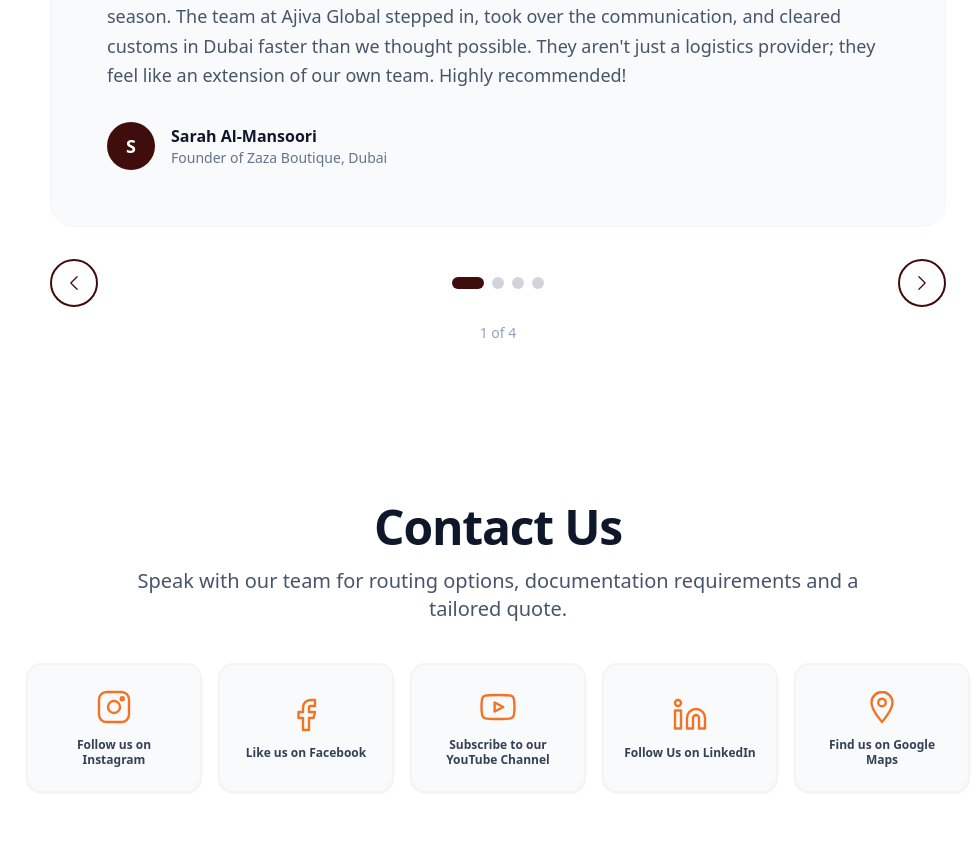
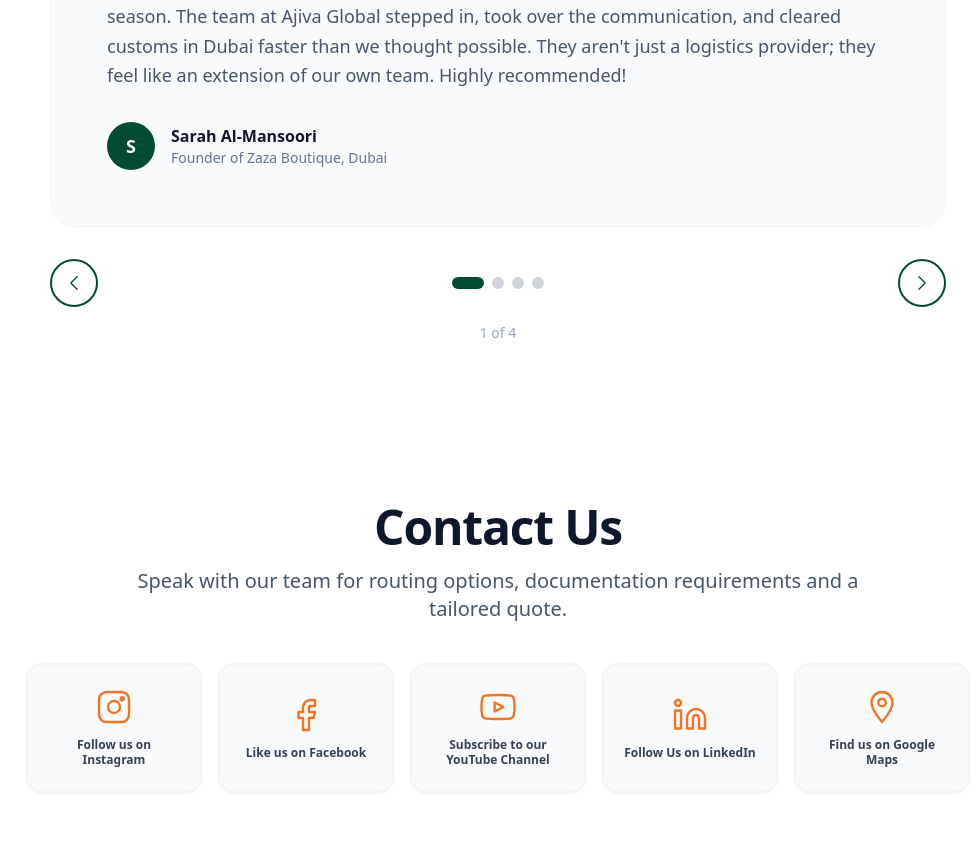
Before and after one commit to sabyasachi-arya/Pseudo_Webpage-, a React (Create React App) app: page / in a window 1280 px wide. Shown: the part 6270-7125 px from the top of the page, without its empty margins (142-1119 px from the left). Built offline with nearby package versions, Linux system fonts and the light colour scheme.

Commit message:
Update Testimonials.tsx

```diff
--- a/src/components/Testimonials.tsx
+++ b/src/components/Testimonials.tsx
@@ -95,7 +95,7 @@ const Testimonials = () => {
 
                 {/* Author */}
                 <div className="flex items-center gap-4">
-                  <div className="w-12 h-12 rounded-full bg-emerald flex items-center justify-center flex-shrink-0">
+                  <div className="w-12 h-12 rounded-full bg-darkteal flex items-center justify-center flex-shrink-0">
                     <span className="text-white font-bold text-lg">
                       {testimonials[current].name.charAt(0)}
                     </span>
@@ -117,7 +117,7 @@ const Testimonials = () => {
           <div className="flex items-center justify-between mt-8">
             <button
               onClick={prev}
-              className="flex items-center justify-center w-12 h-12 rounded-full border-2 border-emerald text-emerald hover:bg-emerald hover:text-white transition-all duration-200"
+              className="flex items-center justify-center w-12 h-12 rounded-full border-2 border-darkteal text-darkteal hover:bg-darkteal hover:text-white transition-all duration-200"
             >
               <ChevronLeftIcon className="w-5 h-5" />
             </button>
@@ -133,8 +133,8 @@ const Testimonials = () => {
                   }}
                   className={`rounded-full transition-all duration-300 ${
                     idx === current
-                      ? 'w-8 h-3 bg-emerald'
-                      : 'w-3 h-3 bg-gray-300 hover:bg-emerald/50'
+                      ? 'w-8 h-3 bg-darkteal'
+                      : 'w-3 h-3 bg-gray-300 hover:bg-darkteal/50'
                   }`}
                 />
               ))}
@@ -142,7 +142,7 @@ const Testimonials = () => {
 
             <button
               onClick={next}
-              className="flex items-center justify-center w-12 h-12 rounded-full border-2 border-emerald text-emerald hover:bg-emerald hover:text-white transition-all duration-200"
+              className="flex items-center justify-center w-12 h-12 rounded-full border-2 border-darkteal text-darkteal hover:bg-darkteal hover:text-white transition-all duration-200"
             >
               <ChevronRightIcon className="w-5 h-5" />
             </button>
```
